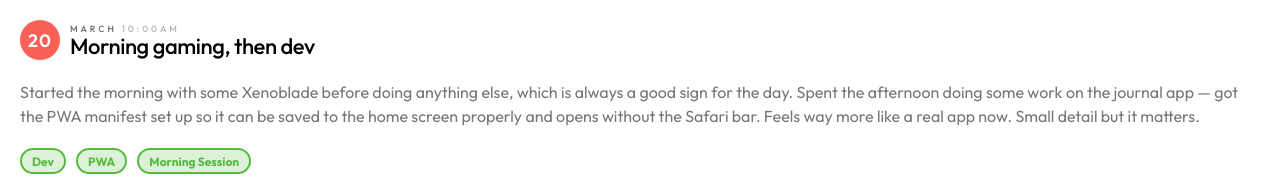
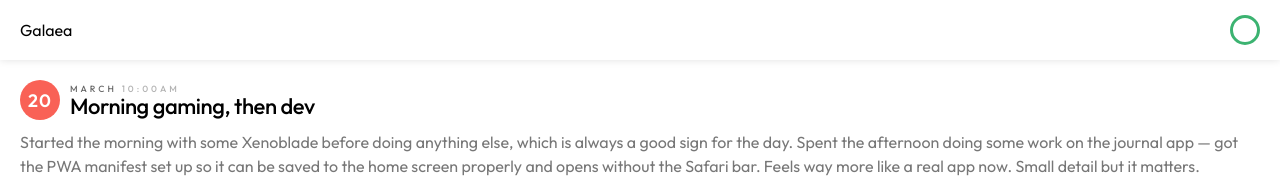
Before and after one commit to ReactionJackson/gaming-journal, a Next.js app: page /journal in a window 1280 px wide. Shown: the top 180 px of the page. Built offline with nearby package versions, Linux system fonts and the light colour scheme.

Commit message:
update nav stuff

```diff
--- a/src/app/journal/page.jsx
+++ b/src/app/journal/page.jsx
@@ -15,7 +15,7 @@ const Container = styled.div`
   display: flex;
   flex-direction: column;
   gap: 20px;
-  padding: 0 20px 170px 20px;
+  padding: 140px 20px 170px 20px;
 `;
 
 // ── Day entry ─────────────────────────────────────────────────────────────────
@@ -28,8 +28,10 @@ const DayEntry = styled.div`
 `;
 
 const Header = styled.header`
-  position: sticky;
-  top: 0;
+  position: fixed;
+  top: 60px;
+  width: 100%;
+  height: 70px;
   padding: 20px 0 10px 0;
   z-index: 1000;
   display: flex;
--- a/src/app/layout.tsx
+++ b/src/app/layout.jsx
@@ -1,7 +1,7 @@
-import type { Metadata } from "next";
 import { Outfit } from "next/font/google";
 import "./globals.css";
-import Nav from "@/components/Nav";
+import BottomNav from "@/components/BottomNav";
+import TopNav from "@/components/TopNav";
 import StyledComponentsRegistry from "@/lib/registry";
 
 const outfit = Outfit({
@@ -10,7 +10,7 @@ const outfit = Outfit({
   variable: "--font-outfit",
 });
 
-export const metadata: Metadata = {
+export const metadata = {
   title: "Gaming Journal",
   description: "Write about the games you love",
   appleWebApp: {
@@ -21,16 +21,13 @@ export const metadata: Metadata = {
   manifest: "/manifest.json",
 };
 
-export default function RootLayout({
-  children,
-}: Readonly<{
-  children: React.ReactNode;
-}>) {
+export default function RootLayout({ children }) {
   return (
     <html lang="en">
       <body className={`${outfit.variable}`}>
+        <TopNav />
         <StyledComponentsRegistry>{children}</StyledComponentsRegistry>
-        <Nav />
+        <BottomNav />
       </body>
     </html>
   );
--- a/src/components/Nav.jsx
+++ b/src/components/BottomNav.jsx
@@ -27,7 +27,7 @@ const links = [
   { href: "/friends", label: "Friends" },
 ];
 
-export default function Nav() {
+export default function BottomNav() {
   const pathname = usePathname();
 
   return (
--- /dev/null
+++ b/src/components/TopNav.jsx
@@ -0,0 +1,33 @@
+"use client";
+
+import styled from "styled-components";
+
+const Container = styled.nav`
+  z-index: 1100;
+  position: fixed;
+  top: 0;
+  left: 0;
+  width: 100%;
+  height: 60px;
+  display: flex;
+  align-items: center;
+  justify-content: space-between;
+  padding: 0 20px;
+  background: #fff;
+  box-shadow: 0 0 8px 0 rgba(0, 0, 0, 0.12);
+`;
+
+const Avatar = styled.div`
+  width: 30px;
+  height: 30px;
+  border: 3px solid mediumseagreen;
+  border-radius: 50%;
+`;
+
+export default function TopNav() {
+  return (
+    <Container>
+      Galaea <Avatar />
+    </Container>
+  );
+}
--- a/tsconfig.json
+++ b/tsconfig.json
@@ -28,7 +28,8 @@
     "**/*.tsx",
     ".next/types/**/*.ts",
     ".next/dev/types/**/*.ts",
-    "**/*.mts"
+    "**/*.mts",
+    "src/app/layout.jsx"
   ],
   "exclude": ["node_modules"]
 }
```
